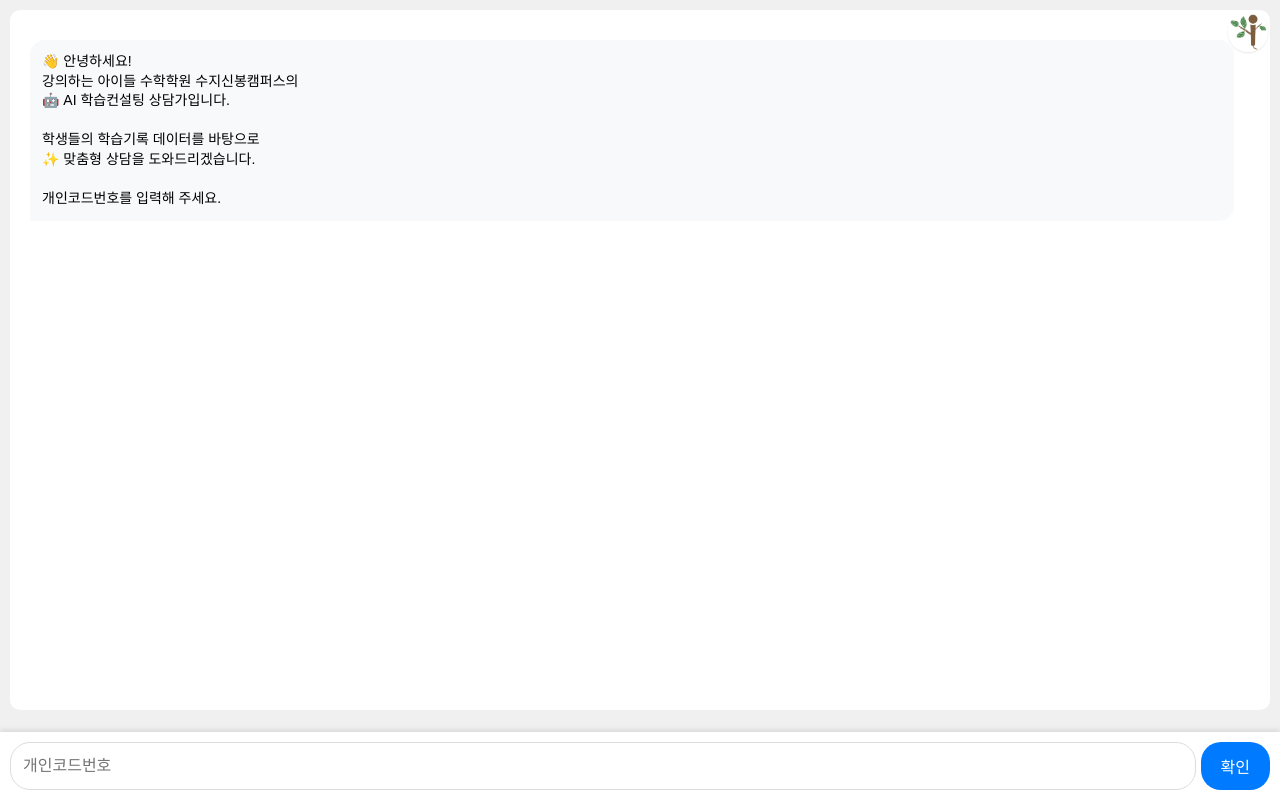
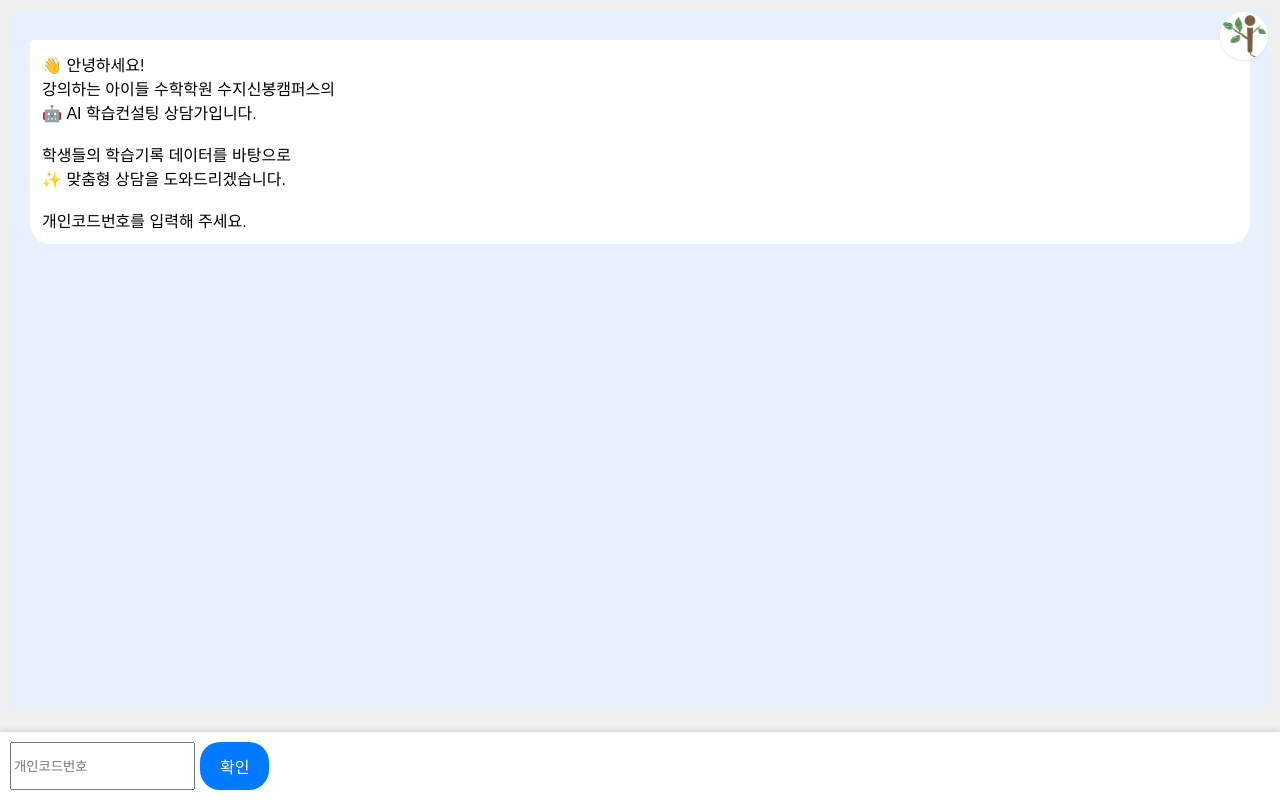
Before and after one commit to SINBONGMATH/learning-chatbotcd, a FastAPI app: page / in a window 1280 px wide. Run offline with FastAPI, Linux system fonts and the light colour scheme.

Commit message:
Update chat.html

```diff
--- a/templates/chat.html
+++ b/templates/chat.html
@@ -16,8 +16,8 @@
             position: fixed;
             top: 12px;
             right: 12px;
-            width: 40px;
-            height: 40px;
+            width: 48px;
+            height: 48px;
             border-radius: 50%;
             overflow: hidden;
             background: white;
@@ -38,7 +38,7 @@
             height: calc(100vh - 120px);
             display: flex;
             flex-direction: column;
-            background-color: white;
+            background-color: #E8F0FE;  /* 옅은 파랑색 배경 */
             border-radius: 10px;
             position: relative; /* 위치 기준점 설정 */
         }
@@ -51,20 +51,17 @@
         }
 
         .message {
-            margin: 10px 0;
+            max-width: 70%;
+            margin: 8px;
             padding: 12px;
-            border-radius: 15px;
-            max-width: 80%;
+            border-radius: 20px;
             word-wrap: break-word;
         }
 
         .user-message {
-            background-color: #7CB9E8;
-            color: white;
+            background-color: #FFE94A;  /* 노란색 */
             margin-left: auto;
-            border-radius: 15px 15px 0 15px;
-            padding: 12px;
-            max-width: 80%;
+            border-top-right-radius: 4px;
         }
 
         .bot-message {
@@ -98,13 +95,13 @@
             display: none;
         }
 
-        input {
+        .message-input {
+            background-color: #F0F0F0;  /* 옅은 회색 */
+            border: none;
+            padding: 12px;
+            border-radius: 20px;
+            margin: 8px;
             flex-grow: 1;
-            padding: 12px;
-            border: 1px solid #ddd;
-            border-radius: 20px;
-            font-size: 16px;
-            margin: 0;
         }
 
         button {
@@ -144,14 +141,11 @@
         }
 
         .bot-message-with-logo {
-            background-color: #f8f9fa;
-            color: black;
+            background-color: #FFFFFF;  /* 흰색 */
+            padding: 12px;
+            border-radius: 20px;
+            border-top-left-radius: 4px;
             margin-right: auto;
-            border-radius: 15px 15px 15px 0;
-            padding: 12px;
-            font-size: 14px;
-            max-width: calc(100% - 40px);
-            line-height: 1.4;
         }
     </style>
 </head>
```
